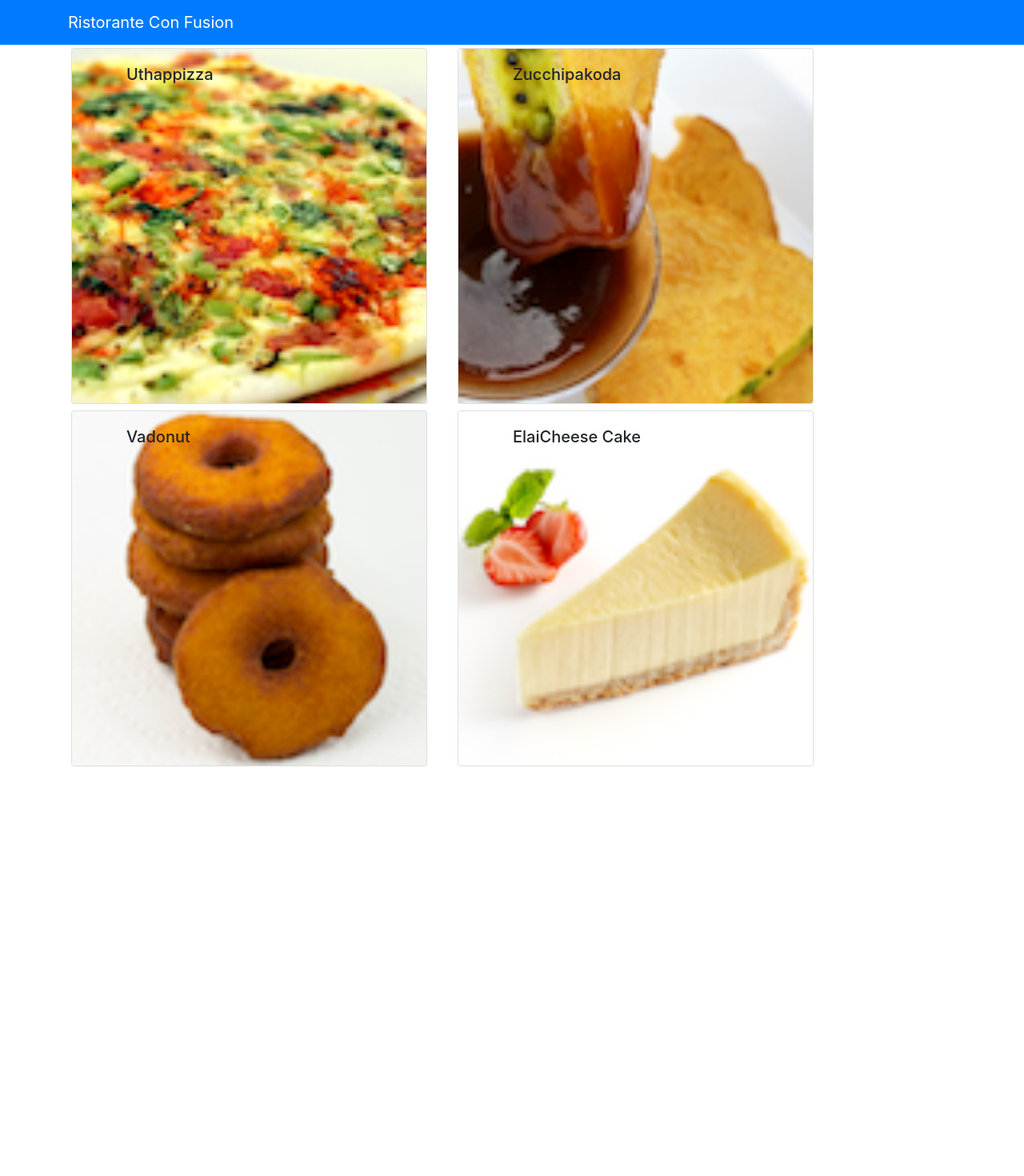
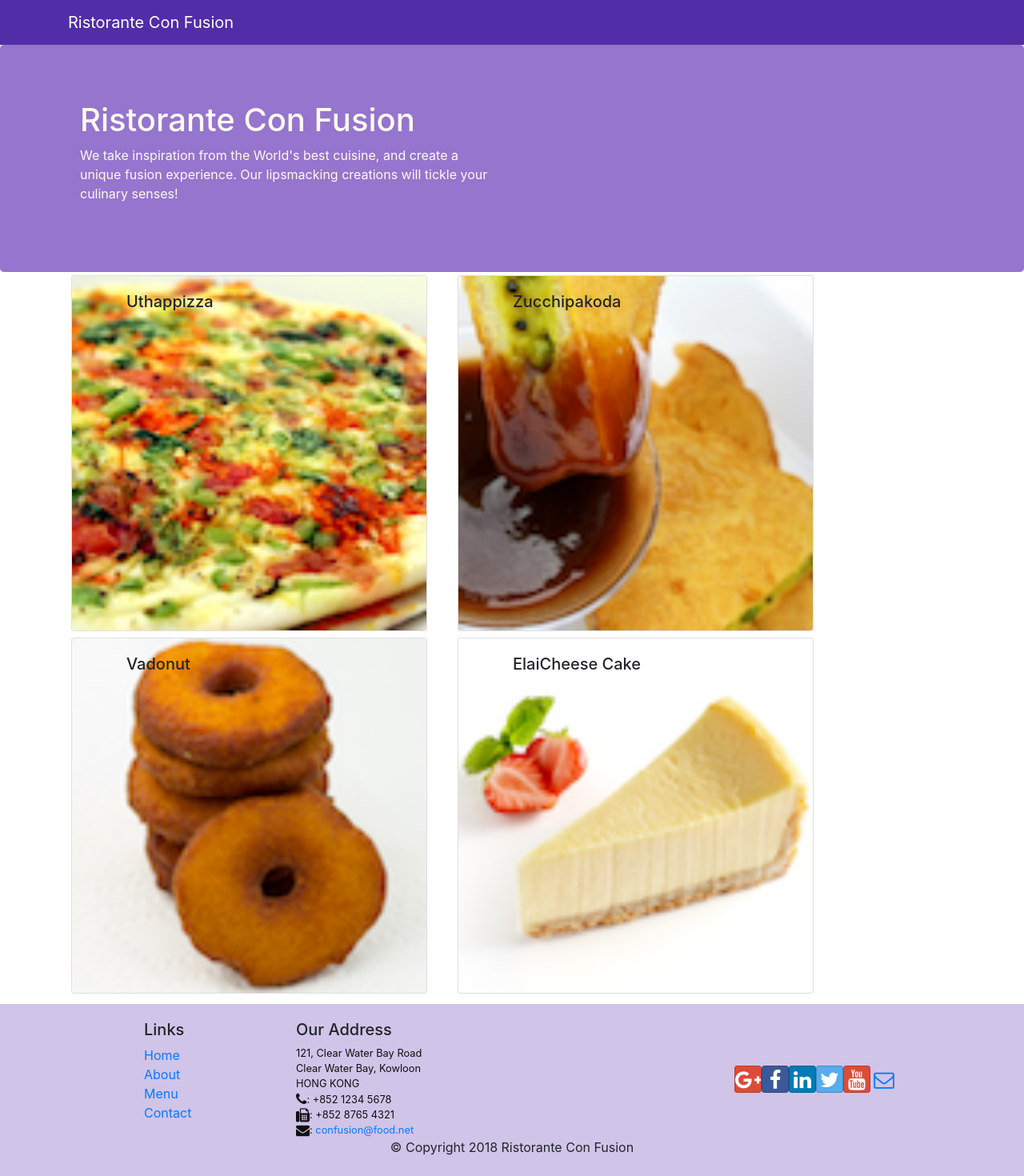
Before and after one commit to leon-12138/React, a React (Create React App) app: page /contactus in a window 1280 px wide. Shown: the top 1470 px of the page at 80% size. Before the commit the page ends 971 px from the top, so only its background shows below. Built offline with nearby package versions, Linux system fonts and the light colour scheme.

Commit message:
Header and Footer

```diff
--- a/package.json
+++ b/package.json
@@ -7,6 +7,8 @@
     "@testing-library/react": "^11.1.0",
     "@testing-library/user-event": "^12.1.10",
     "bootstrap": "4.0.0",
+    "bootstrap-social": "5.1.1",
+    "font-awesome": "4.7.0",
     "react": "^17.0.2",
     "react-dom": "^17.0.2",
     "react-popper": "0.9.2",
--- a/src/App.css
+++ b/src/App.css
@@ -36,3 +36,38 @@
     transform: rotate(360deg);
   }
 } */
+
+
+.row-header{
+  margin:0px auto;
+  padding:0px auto;
+}
+
+.row-content {
+  margin:0px auto;
+  padding: 50px 0px 50px 0px;
+  border-bottom: 1px ridge;
+  min-height:400px;
+}
+
+.footer{
+  background-color: #D1C4E9;
+  margin:0px auto;
+  padding: 20px 0px 20px 0px;
+}
+.jumbotron {
+  padding:70px 30px 70px 30px;
+  margin:0px auto;
+  background: #9575CD ;
+  color:floralwhite;
+}
+
+address{
+  font-size:80%;
+  margin:0px;
+  color:#0f0f0f;
+}
+
+.navbar-dark {
+  background-color: #512DA8;
+}
--- a/src/components/DishdetailComponent.js
+++ b/src/components/DishdetailComponent.js
@@ -146,5 +146,4 @@
 }
 
 
-
 export default DishDetail;
--- /dev/null
+++ b/src/components/FooterComponent.js
@@ -0,0 +1,50 @@
+import React from 'react';
+
+function Footer(props) {
+    return(
+    <div className="footer">
+        <div className="container">
+            <div className="row justify-content-center">
+                <div className="col-4 offset-1 col-sm-2">
+                    <h5>Links</h5>
+                    <ul className="list-unstyled">
+                        <li><a href="#">Home</a></li>
+                        <li><a href="#">About</a></li>
+                        <li><a href="#">Menu</a></li>
+                        <li><a href="contactus.html">Contact</a></li>
+                    </ul>
+                </div>
+                <div className="col-7 col-sm-5">
+                    <h5>Our Address</h5>
+                    <address>
+		              121, Clear Water Bay Road<br />
+		              Clear Water Bay, Kowloon<br />
+		              HONG KONG<br />
+		              <i className="fa fa-phone fa-lg"></i>: +852 1234 5678<br />
+		              <i className="fa fa-fax fa-lg"></i>: +852 8765 4321<br />
+		              <i className="fa fa-envelope fa-lg"></i>: <a href="mailto:confusion@food.net">
+                         confusion@food.net</a>
+                    </address>
+                </div>
+                <div className="col-12 col-sm-4 align-self-center">
+                    <div className="text-center">
+                        <a className="btn btn-social-icon btn-google" href="http://google.com/+"><i className="fa fa-google-plus"></i></a>
+                        <a className="btn btn-social-icon btn-facebook" href="http://www.facebook.com/profile.php?id="><i className="fa fa-facebook"></i></a>
+                        <a className="btn btn-social-icon btn-linkedin" href="http://www.linkedin.com/in/"><i className="fa fa-linkedin"></i></a>
+                        <a className="btn btn-social-icon btn-twitter" href="http://twitter.com/"><i className="fa fa-twitter"></i></a>
+                        <a className="btn btn-social-icon btn-google" href="http://youtube.com/"><i className="fa fa-youtube"></i></a>
+                        <a className="btn btn-social-icon" href="mailto:"><i className="fa fa-envelope-o"></i></a>
+                    </div>
+                </div>
+            </div>
+            <div className="row justify-content-center">
+                <div className="col-auto">
+                    <p>© Copyright 2018 Ristorante Con Fusion</p>
+                </div>
+            </div>
+        </div>
+    </div>
+    )
+}
+
+export default Footer;
--- /dev/null
+++ b/src/components/HeaderComponent.js
@@ -0,0 +1,32 @@
+import React, {Component} from 'react';
+import {Navbar, NavbarBrand, Jumbotron} from 'reactstrap';
+
+
+class Header extends Component {
+
+    render() {
+        return(
+            <React.Fragment>
+                <Navbar dark>
+                    <div className="container">
+                        <NavbarBrand href="">Ristorante Con Fusion</NavbarBrand>
+                    </div>
+                </Navbar>
+                <Jumbotron>
+                    <div className="container">
+                        <div className="row row-header">
+                            <div className="col-12 col-sm-6">
+                                <h1>Ristorante Con Fusion</h1>
+                                <p>We take inspiration from the World's best cuisine, and create a unique fusion experience. Our lipsmacking creations will tickle your culinary senses!</p>
+                            </div>
+                        </div>
+                    </div>
+                </Jumbotron>
+            </React.Fragment>
+        )
+    }
+
+
+}
+
+export default Header;
--- a/src/components/MainComponent.js
+++ b/src/components/MainComponent.js
@@ -1,9 +1,9 @@
 import React, {Component} from 'react';
-import {Navbar, NavbarBrand} from 'reactstrap';
 import Menu from './MenuComponent';
 import DishDetail from './DishdetailComponent';
 import { DISHES } from '../shared/dishes';
-
+import Header from './HeaderComponent';
+import Footer from './FooterComponent';
 
 class Main extends Component {
 
@@ -25,13 +25,10 @@
   render() {
     return (
       <div>
-        <Navbar dark color="primary">
-          <div className="container">
-            <NavbarBrand href="">Ristorante Con Fusion</NavbarBrand>
-          </div>
-        </Navbar>
+        <Header />
         <Menu dishes={this.state.dishes} onClick={(dishId) => this.onDishSelect(dishId)} />
         <DishDetail dish={this.state.dishes.filter((dish) => dish.id === this.state.selectedDish)[0] } />
+        <Footer />
       </div>
     );
 
--- a/src/components/MenuComponent.js
+++ b/src/components/MenuComponent.js
@@ -1,5 +1,5 @@
 import React from 'react';
-import { Card, CardImg, CardImgOverlay, CardText, CardBody, CardTitle } from 'reactstrap';
+import { Card, CardImg, CardImgOverlay, CardTitle } from 'reactstrap';
 
 
 function RenderMenuItem({ dish, onClick}) {
--- a/src/index.js
+++ b/src/index.js
@@ -1,6 +1,9 @@
 import React from 'react';
 import ReactDOM from 'react-dom';
 import 'bootstrap/dist/css/bootstrap.min.css';  //bootstrap
+import 'font-awesome/css/font-awesome.min.css'; //font-awesome
+import 'bootstrap-social/bootstrap-social.css'; //bootstrap-social
+
 import './index.css';
 import App from './App';
 import reportWebVitals from './reportWebVitals';
```
Also changed, not shown: 1 other file (tests, documents, lock files or other folders).
